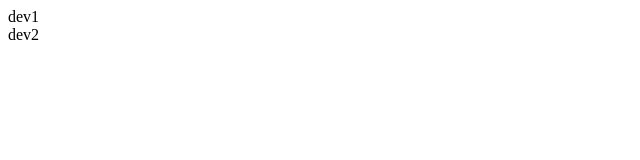
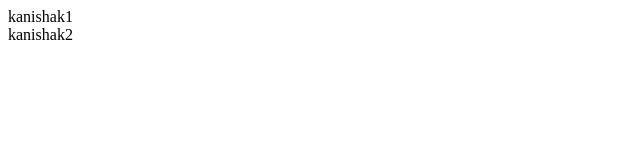
Before and after one commit to iiviie/mock-repo, a plain HTML site: page index.html in a window 1280 px wide. Shown: the full height of the page, 0-640 px from the left. Drawn offline with Linux system fonts and the light colour scheme.

Commit message:
changed dev to kanishak

```diff
--- a/index.html
+++ b/index.html
@@ -6,7 +6,7 @@
     <title>Document</title>
 </head>
 <body>
-    <div>dev1</div>
-    <div>dev2</div>
+    <div>kanishak1</div>
+    <div>kanishak2</div>
 </body>
 </html>
```
